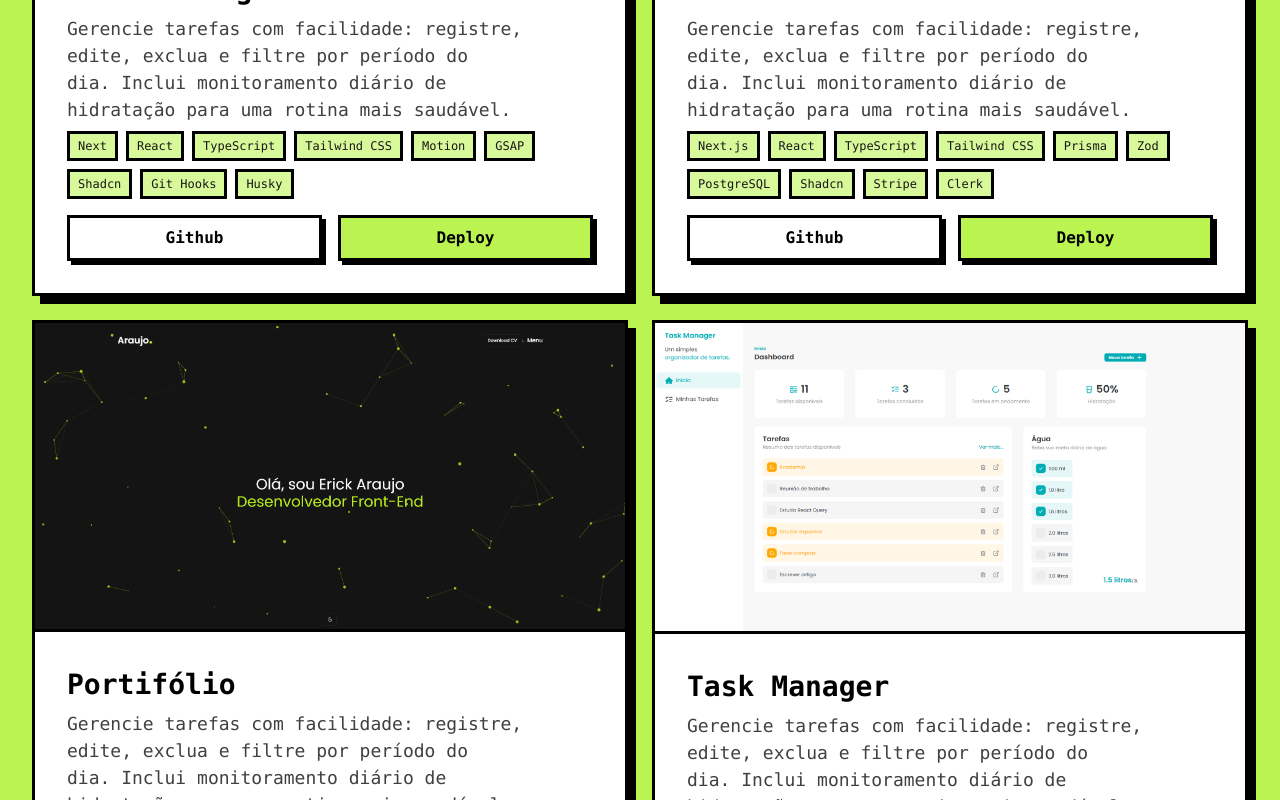
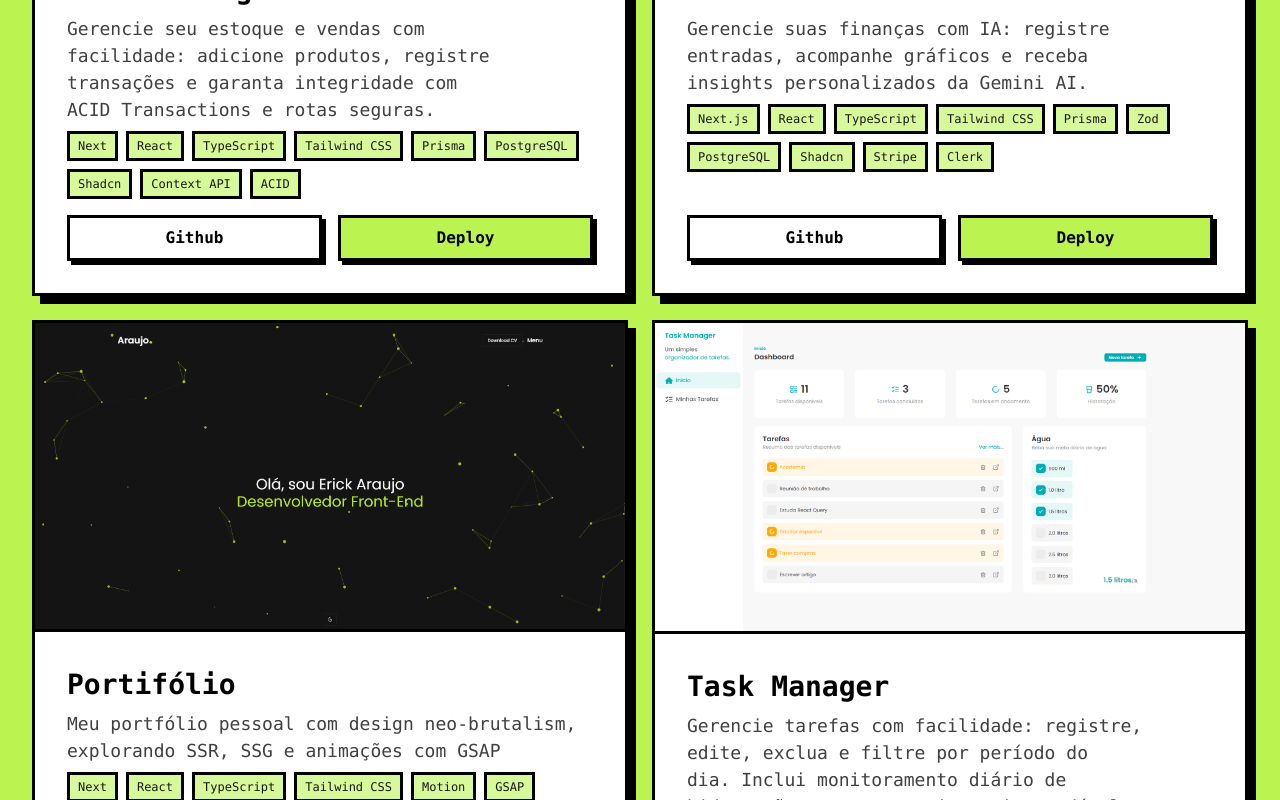
Before and after one commit to araujoerick/portfolio, a Next.js app: page /projetos in a window 1280 px wide. Shown: the part 580-1380 px from the top of the page. Built offline with nearby package versions, Linux system fonts and the light colour scheme.

Commit message:
🔧 chore: update projects description text

```diff
--- a/src/app/projetos/components/project-cards.tsx
+++ b/src/app/projetos/components/project-cards.tsx
@@ -6,17 +6,17 @@ const projects = [
     imageSrc: "/projects/portifolio.png",
     title: "Stock Manager",
     description:
-      "Gerencie tarefas com facilidade: registre, edite, exclua e filtre por período do dia. Inclui monitoramento diário de hidratação para uma rotina mais saudável.",
+      "Gerencie seu estoque e vendas com facilidade: adicione produtos, registre transações e garanta integridade com ACID Transactions e rotas seguras.",
     techs: [
       "Next",
       "React",
       "TypeScript",
       "Tailwind CSS",
-      "Motion",
-      "GSAP",
+      "Prisma",
+      "PostgreSQL",
       "Shadcn",
-      "Git Hooks",
-      "Husky",
+      "Context API",
+      "ACID",
     ],
     githubUrl: "https://github.com/araujoerick/portifolio",
     deployUrl: "##",
@@ -25,7 +25,7 @@ const projects = [
     imageSrc: "/projects/financeai.png",
     title: "Finance Ai",
     description:
-      "Gerencie tarefas com facilidade: registre, edite, exclua e filtre por período do dia. Inclui monitoramento diário de hidratação para uma rotina mais saudável.",
+      "Gerencie suas finanças com IA: registre entradas, acompanhe gráficos e receba insights personalizados da Gemini AI.",
     techs: [
       "Next.js",
       "React",
@@ -45,7 +45,7 @@ const projects = [
     imageSrc: "/projects/portifolio.png",
     title: "Portifólio",
     description:
-      "Gerencie tarefas com facilidade: registre, edite, exclua e filtre por período do dia. Inclui monitoramento diário de hidratação para uma rotina mais saudável.",
+      "Meu portfólio pessoal com design neo-brutalism, explorando SSR, SSG e animações com GSAP",
     techs: [
       "Next",
       "React",
@@ -86,7 +86,7 @@ const projects = [
     imageSrc: "/projects/dogs-social.png",
     title: "Dogs - Rede Social",
     description:
-      "Gerencie tarefas com facilidade: registre, edite, exclua e filtre por período do dia. Inclui monitoramento diário de hidratação para uma rotina mais saudável.",
+      "Rede social para pets com feed, curtidas, comentários, login e estatísticas de visualização por foto.",
     techs: [
       "React",
       "Vite",
@@ -103,7 +103,7 @@ const projects = [
     imageSrc: "/projects/animais-fant.png",
     title: "Animais Fantásticos",
     description:
-      "Gerencie tarefas com facilidade: registre, edite, exclua e filtre por período do dia. Inclui monitoramento diário de hidratação para uma rotina mais saudável.",
+      "Site interativo com JavaScript puro, incluindo scroll suave, menu mobile, modal de login e slide dinâmico.",
     techs: ["HTML", "CSS", "JavaScript"],
     githubUrl: "https://github.com/araujoerick/animais-fantasticos",
     deployUrl: "https://animais-fantasticos-kappa.vercel.app/",
@@ -112,7 +112,7 @@ const projects = [
     imageSrc: "/projects/bikcraft.png",
     title: "BikCraft",
     description:
-      "Gerencie tarefas com facilidade: registre, edite, exclua e filtre por período do dia. Inclui monitoramento diário de hidratação para uma rotina mais saudável.",
+      "Site fictício de bicicletas com foco em layout responsivo, tipografia e design elegante usando HTML e CSS.",
     techs: ["HTML", "CSS"],
     githubUrl: "https://github.com/araujoerick/bikcraft",
     deployUrl: "https://bikcraft-erickaraujo.vercel.app/",
```
